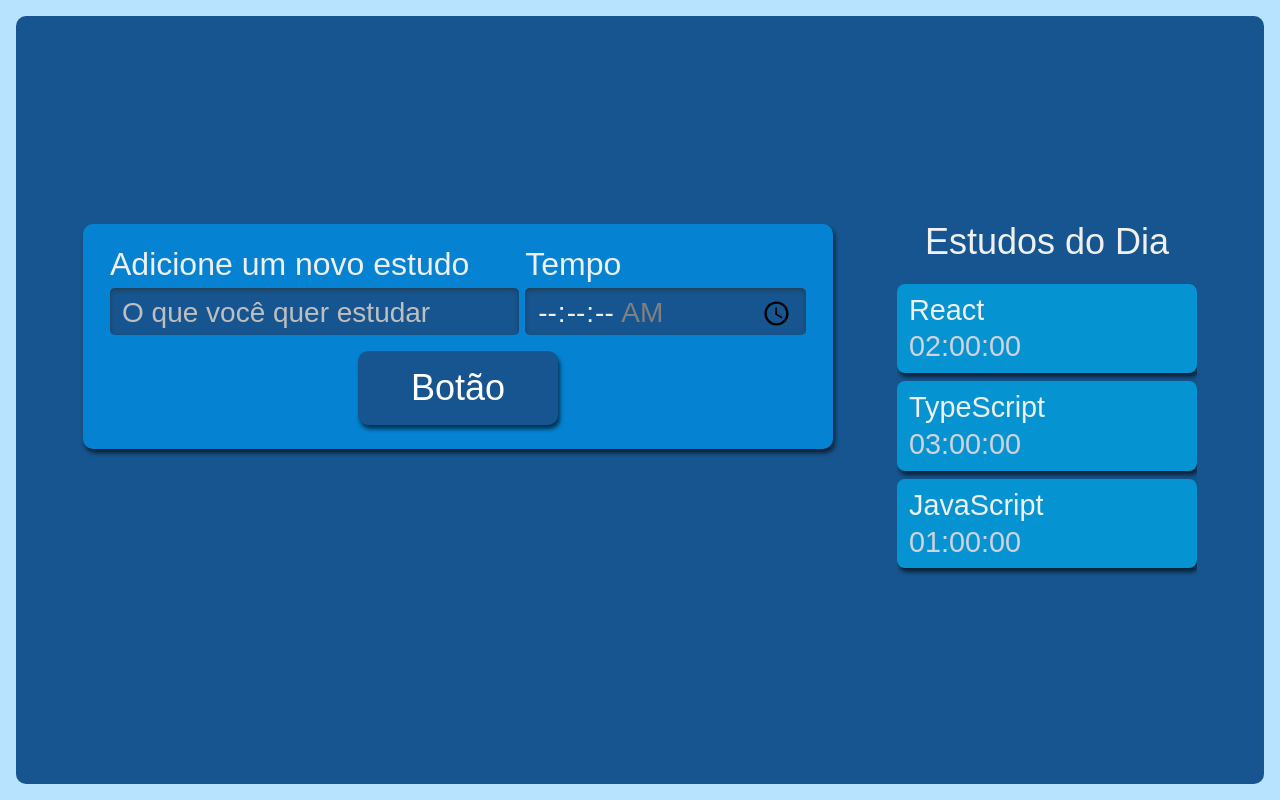
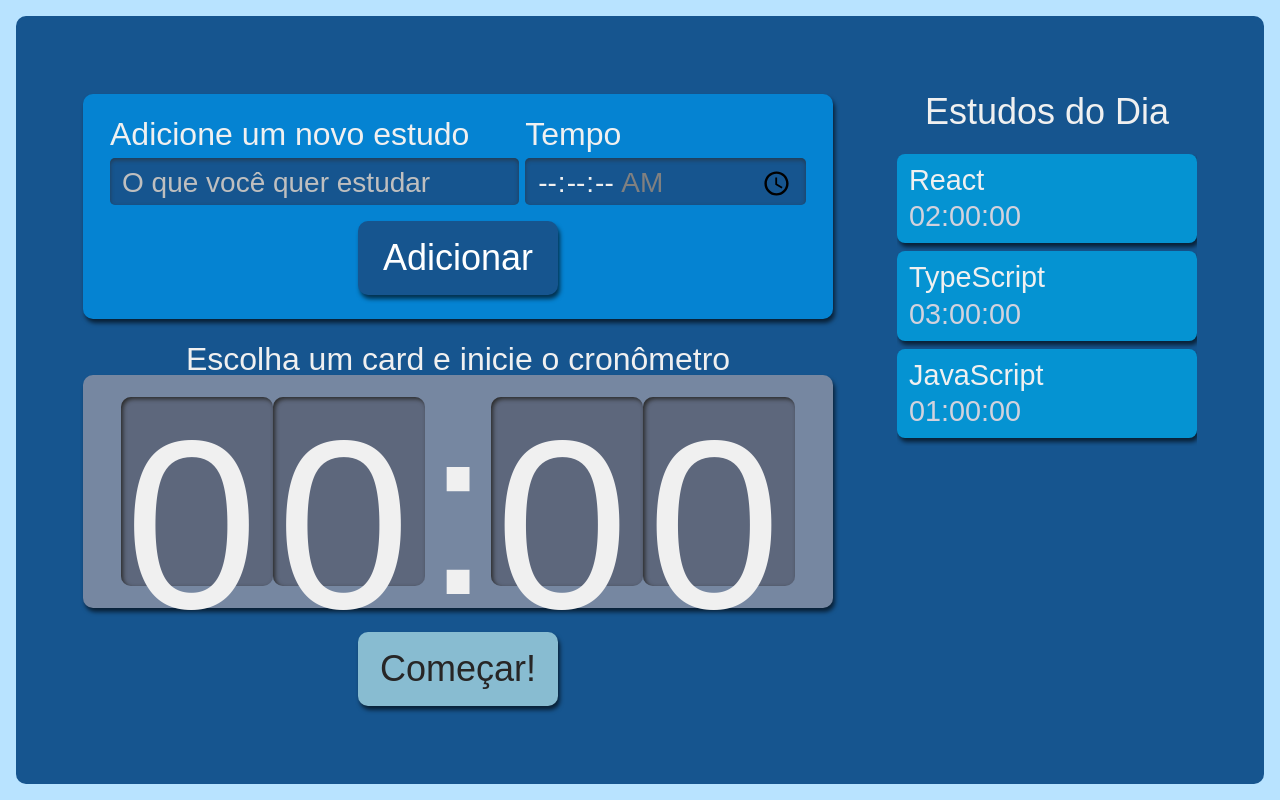
Before and after one commit to ogustavoalves/React-TypeScript, a React (Create React App) app in the folder alura-studies/: page / in a window 1280 px wide. Built offline with nearby package versions, Linux system fonts and the light colour scheme.

Commit message:
feat: clock

```diff
--- a/alura-studies/src/components/Botao/index.tsx
+++ b/alura-studies/src/components/Botao/index.tsx
@@ -1,11 +1,15 @@
 import React from 'react'
 import style from  './Botao.module.scss'
 
-class Botao extends React.Component {
+interface Props {
+    children: React.ReactNode;
+}
+
+class Botao extends React.Component <Props>{
     render() {
         return (
             <button className={style.botao}>
-                Botão
+                {this.props.children}
             </button>
         )
     }
--- /dev/null
+++ b/alura-studies/src/components/Cronometro/Cronometro.module.scss
@@ -0,0 +1,59 @@
+.cronometro {
+    display: flex;
+    flex-direction: column;
+    align-items: center;
+    grid-area: cronometro;
+
+    .relogioWrapper {
+      align-items: center;
+      background-color: #7687A1;
+      border-radius: 10px;
+      box-shadow: 2px 4px 4px #0000009F;
+      box-sizing: border-box;
+      display: flex;
+      font-size: 5rem;
+      justify-content: center;
+      margin-bottom: 24px;
+      padding: 16px 12px;
+      width: 100%;
+    }
+
+    .titulo {
+      font-size: 2rem;
+    }
+
+    button {
+      background-color: #88bcd1;
+      border-radius: 10px;
+      box-shadow: 2px 4px 4px #0000009F;
+      color: #272626;
+      cursor: pointer;
+      font-size: 1.25rem;
+      padding: 16px;
+      width: 150px;
+
+      &:active {
+        background-color: #7CA6B7;
+        box-shadow: 2px 2px 4px #0000009F inset;
+        cursor: auto;
+      }
+    }
+
+    @media screen and (min-width:1280px) {
+
+      .relogioWrapper{
+        font-size: 15rem;
+      }
+
+      p {
+        font-size: 2rem;
+      }
+
+      button {
+        grid-column-start: span 2;
+        justify-self: center;
+        width: 200px;
+        font-size: 2.25rem;
+      }
+    }
+  }
--- /dev/null
+++ b/alura-studies/src/components/Cronometro/Relogio/Relogio.module.scss
@@ -0,0 +1,21 @@
+.relogioNumero {
+    background-color: #5D677C;
+    box-shadow: 2px 2px 4px #2B2B2B inset;
+    height: 3.6rem;
+    width: 3rem;
+    padding: 8px 4px;
+    border-radius: 10px;
+
+    @media screen and (min-width:1280px) {
+      height: 10.8rem;
+      width: 9rem;
+    }
+  }
+
+  .relogioDivisao {
+    height: 4.2rem;
+
+    @media screen and (min-width:1280px) {
+      height: 12.6rem;
+    }
+  }
--- /dev/null
+++ b/alura-studies/src/components/Cronometro/Relogio/index.tsx
@@ -0,0 +1,13 @@
+import style from './Relogio.module.scss'
+
+export default function Relogio() {
+    return (
+        <>
+            <span className={style.relogioNumero}>0</span>
+            <span className={style.relogioNumero}>0</span>
+            <span className={style.relogioDivisao}>:</span>
+            <span className={style.relogioNumero}>0</span>
+            <span className={style.relogioNumero}>0</span>
+        </>
+    )
+}
--- /dev/null
+++ b/alura-studies/src/components/Cronometro/index.tsx
@@ -0,0 +1,17 @@
+import Botao from "../Botao";
+import Relogio from "./Relogio";
+import style from './Cronometro.module.scss';
+
+export default function Cronometro() {
+    return (
+        <div className={style.cronometro}>
+            <p className={style.titulo}>Escolha um card e inicie o cronômetro</p>
+            <div className={style.relogioWrapper}>
+                <Relogio></Relogio>
+            </div>
+            <Botao>
+                Começar!
+            </Botao>
+        </div>
+    )
+}
--- a/alura-studies/src/components/Formulario/index.tsx
+++ b/alura-studies/src/components/Formulario/index.tsx
@@ -31,7 +31,8 @@
                         required
                     />
                 </div>
-                <Botao/>
+                <Botao>Adicionar</Botao>
+
             </form>
         )
     }
--- /dev/null
+++ b/alura-studies/src/components/Lista/Item/index.tsx
@@ -0,0 +1,14 @@
+import style from '../Lista.module.scss'
+
+export default function Item ({tarefa, tempo}: {tarefa: string, tempo: string}) {
+    return (
+        <li  className={style.item}>
+             <h3>
+                {tarefa}
+             </h3>
+            <span>
+                {tempo}
+            </span>
+        </li>
+    )
+}
--- a/alura-studies/src/components/Lista/index.tsx
+++ b/alura-studies/src/components/Lista/index.tsx
@@ -1,6 +1,6 @@
 import React from 'react';
 import style from './Lista.module.scss'
-
+import Item from './Item'
 
 function Lista () {
 
@@ -21,14 +21,10 @@
             <h2>Estudos do Dia</h2>
             <ul>
                 {tarefas.map((item, index) => (
-                    <li key={index} className={style.item}>
-                        <h3>
-                            {item.tarefa}
-                        </h3>
-                        <span>
-                            {item.tempo}
-                        </span>
-                    </li>
+                    <Item
+                        key={index}
+                        {...item}
+                    />
                 ))}
 
             </ul>
--- a/alura-studies/src/pages/App.tsx
+++ b/alura-studies/src/pages/App.tsx
@@ -2,11 +2,13 @@
 import Formulario from '../components/Formulario';
 import Lista from '../components/Lista';
 import style from './App.module.scss'
+import Cronometro from '../components/Cronometro';
 function App() {
   return (
     <div className={style.AppStyle}>
           <Formulario />
           <Lista />
+          <Cronometro />
     </div>
   );
 }
```
